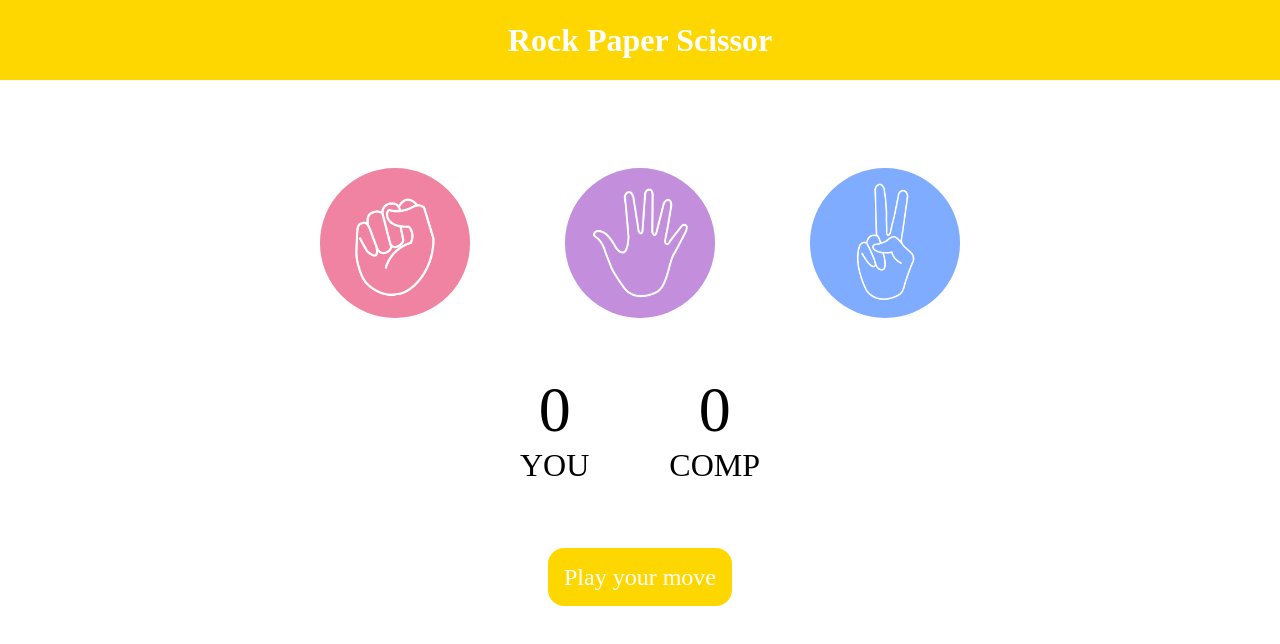
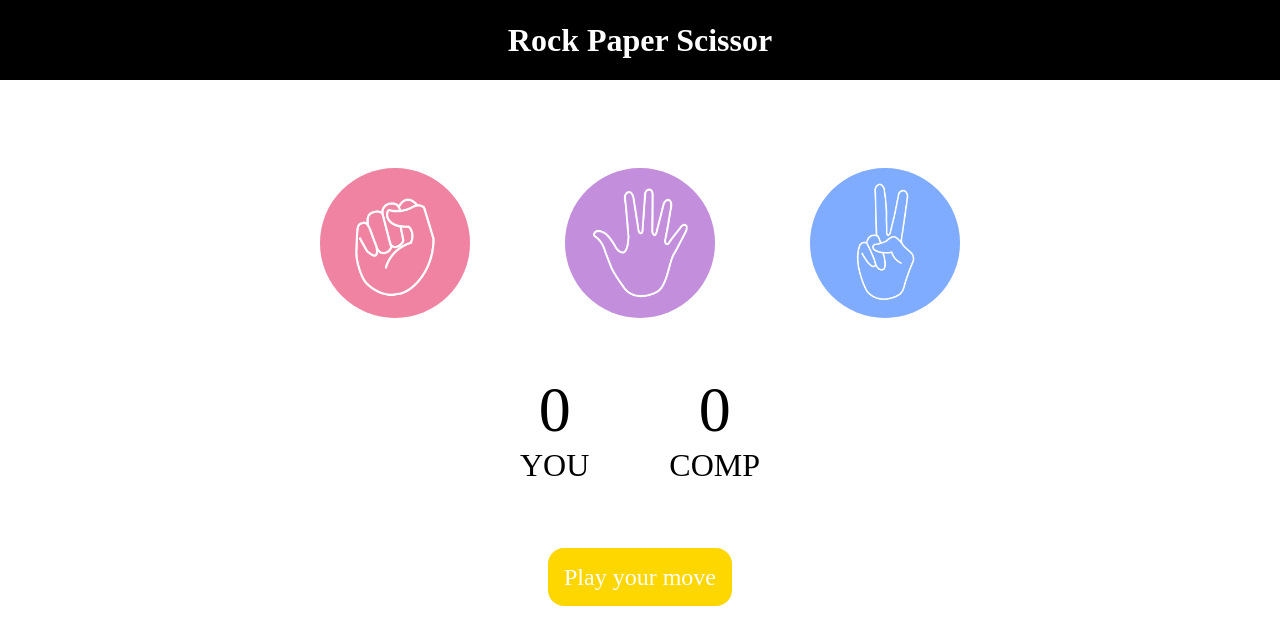
Before and after one commit to frontendnitin/DOM-project, a plain HTML site: page rck ppr sci/index.html in a window 1280 px wide. Drawn offline with Linux system fonts and the light colour scheme.

Commit message:
updated the design

```diff
--- a/rck ppr sci/style.css
+++ b/rck ppr sci/style.css
@@ -5,7 +5,7 @@
 }
 
 h1{
-    background-color: gold;
+    background-color: black;
     color: #fff;
     height: 5rem;
     line-height: 5rem;
```
